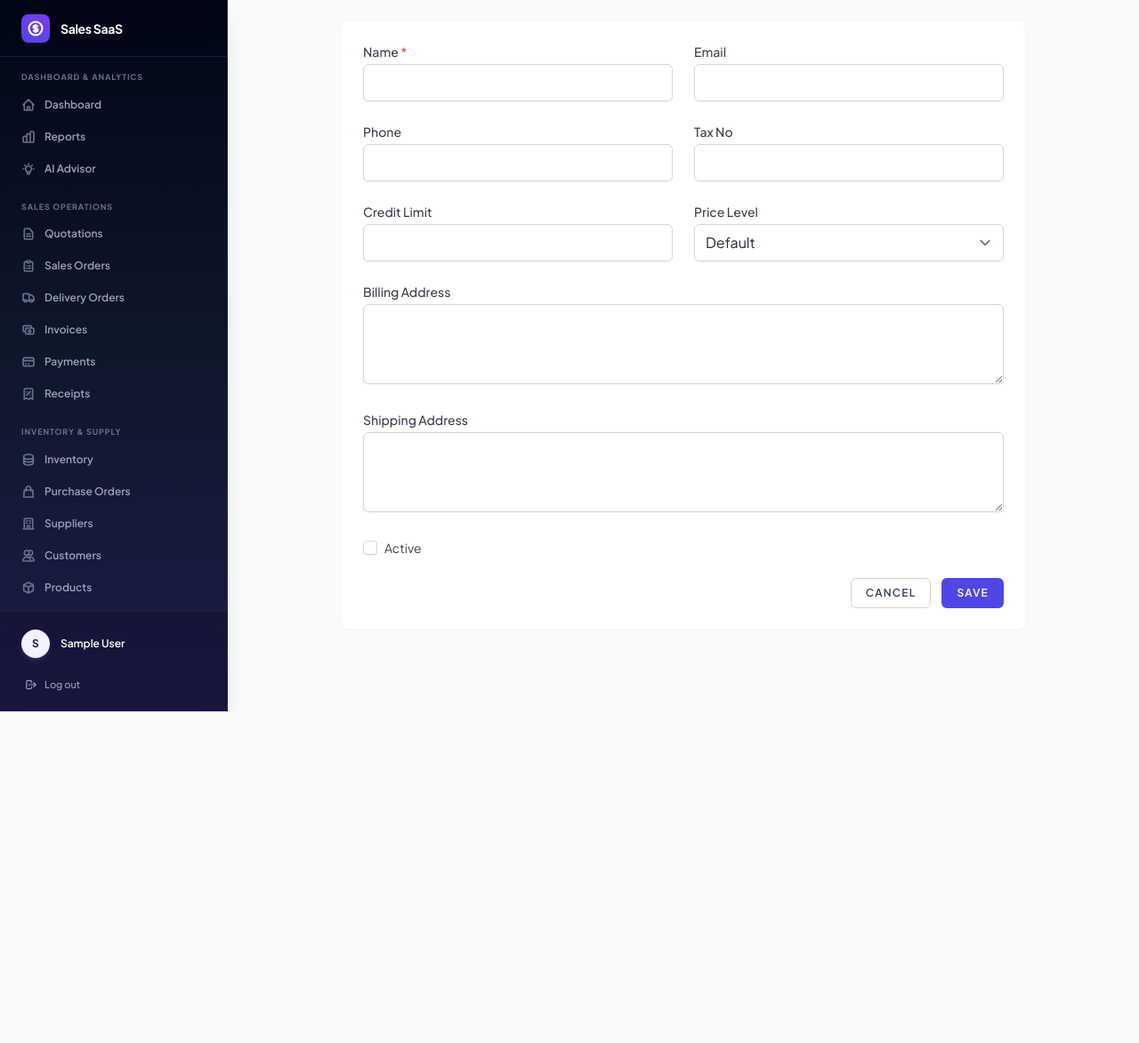
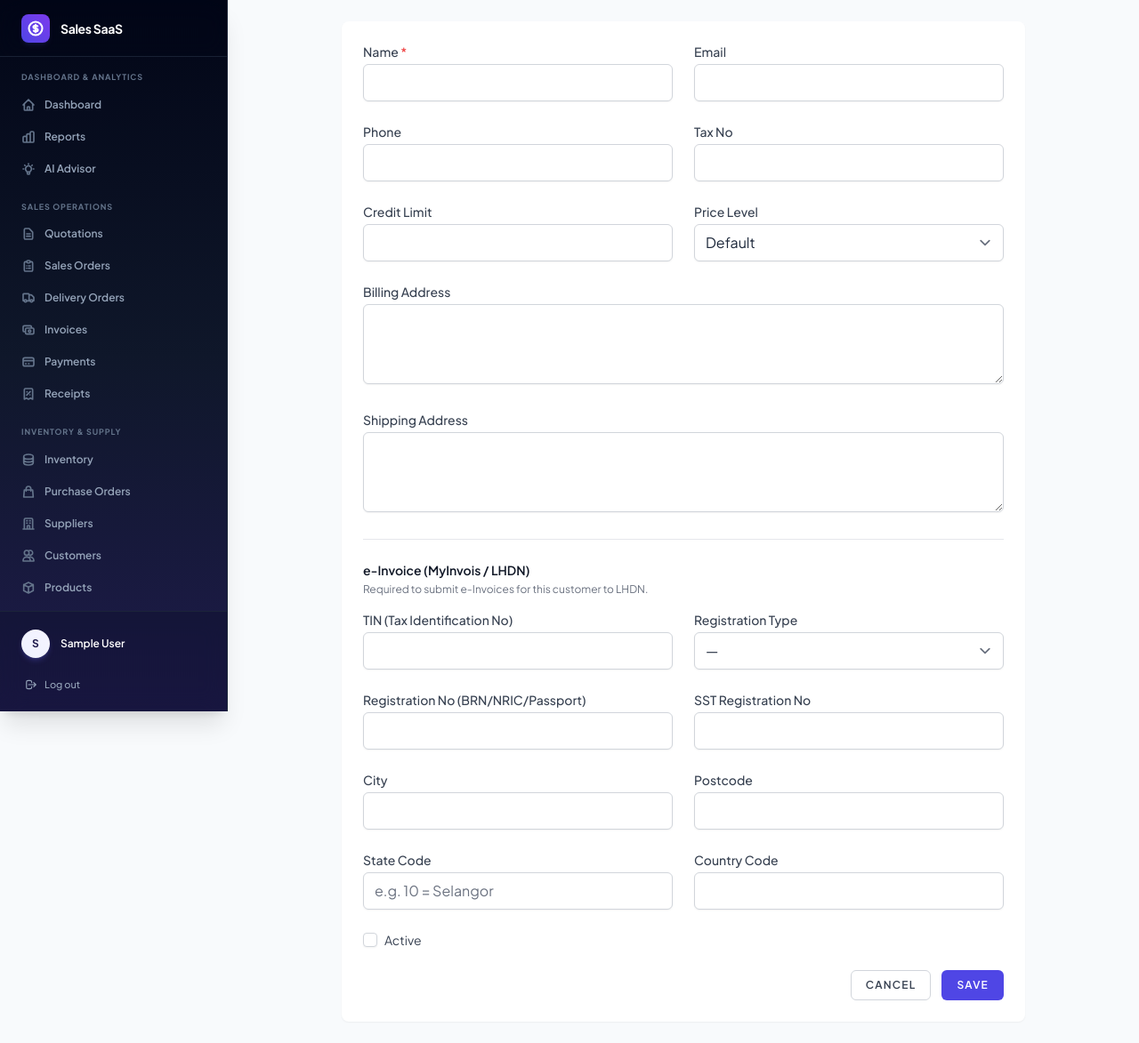
Before and after one commit to rajautara/sales-management-saa, a Laravel app: page /customers/1/edit in a window 1280 px wide. Shown: the whole page at 89% size. Before the commit the page ends 800 px from the top, so only its background shows below. Run offline with Laravel 12, Linux system fonts and the light colour scheme; the visitor is signed in with stand-in values (Sample User, id 1); data that the repository does not hold is empty; style sheets or scripts are compiled from the project's sources; some libraries are stand-ins or nearby versions.

Commit message:
Address PR review: buyer e-Invoice fields, resubmit, unique submission
- Customer form now exposes/saves the MyInvois buyer fields (TIN, registration
  type/no, SST, structured address) so e-Invoices can be submitted for
  UI-created customers (P1).
- Invoice screen shows a Resubmit button when a submission is INVALID, so users
  can retry after fixing validation errors (firstOrNew reuses the same row) (P2).
- Unique index on einvoice_submissions.invoice_id to keep submissions one-to-one
  per invoice and prevent duplicate rows from concurrent attempts (P2).
- Tests: customer-form field persistence, unique-constraint enforcement, and
  rejected-then-resubmit reusing the same row.

https://claude.ai/code/session_01TKUt9bus7EmJYVQrtdrVB3

```diff
--- a/app/Livewire/Customers/Form.php
+++ b/app/Livewire/Customers/Form.php
@@ -5,8 +5,8 @@ namespace App\Livewire\Customers;
 use App\Models\Customer;
 use App\Models\PriceLevel;
 use App\Support\TenantRule;
+use Livewire\Attributes\Layout;
 use Livewire\Component;
-use Livewire\Attributes\Layout;
 
 #[Layout('layouts.app')]
 class Form extends Component
@@ -14,16 +14,41 @@ class Form extends Component
     public ?int $customerId = null;
 
     public string $name = '';
+
     public string $email = '';
+
     public string $phone = '';
+
     public string $billingAddress = '';
+
     public string $shippingAddress = '';
+
     public string $taxNo = '';
+
     public string $creditLimit = '0';
+
     public ?int $priceLevelId = null;
+
     public bool $isActive = true;
 
-    public function mount(Customer $customer = null): void
+    // e-Invoice (MyInvois) fields
+    public string $tin = '';
+
+    public string $registrationType = '';
+
+    public string $registrationNo = '';
+
+    public string $sstRegistrationNo = '';
+
+    public string $addressCity = '';
+
+    public string $addressPostcode = '';
+
+    public string $addressStateCode = '';
+
+    public string $addressCountryCode = 'MYS';
+
+    public function mount(?Customer $customer = null): void
     {
         if ($customer) {
             $this->customerId = $customer->id;
@@ -36,6 +61,15 @@ class Form extends Component
             $this->creditLimit = (string) $customer->credit_limit;
             $this->priceLevelId = $customer->price_level_id;
             $this->isActive = $customer->is_active;
+
+            $this->tin = $customer->tin ?? '';
+            $this->registrationType = $customer->registration_type ?? '';
+            $this->registrationNo = $customer->registration_no ?? '';
+            $this->sstRegistrationNo = $customer->sst_registration_no ?? '';
+            $this->addressCity = $customer->address_city ?? '';
+            $this->addressPostcode = $customer->address_postcode ?? '';
+            $this->addressStateCode = $customer->address_state_code ?? '';
+            $this->addressCountryCode = $customer->address_country_code ?: 'MYS';
         }
     }
 
@@ -51,6 +85,14 @@ class Form extends Component
             'creditLimit' => ['nullable', 'numeric', 'min:0'],
             'priceLevelId' => ['nullable', TenantRule::exists('price_levels')],
             'isActive' => ['boolean'],
+            'tin' => ['nullable', 'string', 'max:255'],
+            'registrationType' => ['nullable', 'string', 'max:20'],
+            'registrationNo' => ['nullable', 'string', 'max:255'],
+            'sstRegistrationNo' => ['nullable', 'string', 'max:255'],
+            'addressCity' => ['nullable', 'string', 'max:255'],
+            'addressPostcode' => ['nullable', 'string', 'max:10'],
+            'addressStateCode' => ['nullable', 'string', 'max:2'],
+            'addressCountryCode' => ['nullable', 'string', 'max:3'],
         ];
     }
 
@@ -69,6 +111,14 @@ class Form extends Component
             'credit_limit' => $validated['creditLimit'] ?? 0,
             'price_level_id' => $priceLevelId,
             'is_active' => $validated['isActive'],
+            'tin' => $validated['tin'],
+            'registration_type' => $validated['registrationType'],
+            'registration_no' => $validated['registrationNo'],
+            'sst_registration_no' => $validated['sstRegistrationNo'],
+            'address_city' => $validated['addressCity'],
+            'address_postcode' => $validated['addressPostcode'],
+            'address_state_code' => $validated['addressStateCode'],
+            'address_country_code' => $validated['addressCountryCode'] ?: 'MYS',
         ];
 
         if ($this->customerId) {
--- a/resources/views/livewire/customers/form.blade.php
+++ b/resources/views/livewire/customers/form.blade.php
@@ -59,6 +59,66 @@
             @error('shippingAddress') <p class="mt-1 text-sm text-red-600">{{ $message }}</p> @enderror
         </div>
 
+        <div class="border-t border-gray-200 pt-6">
+            <h3 class="text-sm font-semibold text-gray-900 mb-1">e-Invoice (MyInvois / LHDN)</h3>
+            <p class="text-xs text-gray-500 mb-4">Required to submit e-Invoices for this customer to LHDN.</p>
+            <div class="grid grid-cols-1 md:grid-cols-2 gap-6">
+                <div>
+                    <label class="block font-medium text-sm text-gray-700">TIN (Tax Identification No)</label>
+                    <input type="text" wire:model="tin" class="border-gray-300 focus:border-indigo-500 focus:ring-indigo-500 rounded-md shadow-sm w-full mt-1">
+                    @error('tin') <p class="mt-1 text-sm text-red-600">{{ $message }}</p> @enderror
+                </div>
+
+                <div>
+                    <label class="block font-medium text-sm text-gray-700">Registration Type</label>
+                    <select wire:model="registrationType" class="border-gray-300 focus:border-indigo-500 focus:ring-indigo-500 rounded-md shadow-sm w-full mt-1">
+                        <option value="">—</option>
+                        <option value="BRN">BRN (Business Registration)</option>
+                        <option value="NRIC">NRIC</option>
+                        <option value="PASSPORT">Passport</option>
+                        <option value="ARMY">Army</option>
+                    </select>
+                    @error('registrationType') <p class="mt-1 text-sm text-red-600">{{ $message }}</p> @enderror
+                </div>
+
+                <div>
+                    <label class="block font-medium text-sm text-gray-700">Registration No (BRN/NRIC/Passport)</label>
+                    <input type="text" wire:model="registrationNo" class="border-gray-300 focus:border-indigo-500 focus:ring-indigo-500 rounded-md shadow-sm w-full mt-1">
+                    @error('registrationNo') <p class="mt-1 text-sm text-red-600">{{ $message }}</p> @enderror
+                </div>
+
+                <div>
+                    <label class="block font-medium text-sm text-gray-700">SST Registration No</label>
+                    <input type="text" wire:model="sstRegistrationNo" class="border-gray-300 focus:border-indigo-500 focus:ring-indigo-500 rounded-md shadow-sm w-full mt-1">
+                    @error('sstRegistrationNo') <p class="mt-1 text-sm text-red-600">{{ $message }}</p> @enderror
+                </div>
+
+                <div>
+                    <label class="block font-medium text-sm text-gray-700">City</label>
+                    <input type="text" wire:model="addressCity" class="border-gray-300 focus:border-indigo-500 focus:ring-indigo-500 rounded-md shadow-sm w-full mt-1">
+                    @error('addressCity') <p class="mt-1 text-sm text-red-600">{{ $message }}</p> @enderror
+                </div>
+
+                <div>
+                    <label class="block font-medium text-sm text-gray-700">Postcode</label>
+                    <input type="text" wire:model="addressPostcode" class="border-gray-300 focus:border-indigo-500 focus:ring-indigo-500 rounded-md shadow-sm w-full mt-1">
+                    @error('addressPostcode') <p class="mt-1 text-sm text-red-600">{{ $message }}</p> @enderror
+                </div>
+
+                <div>
+                    <label class="block font-medium text-sm text-gray-700">State Code</label>
+                    <input type="text" wire:model="addressStateCode" maxlength="2" placeholder="e.g. 10 = Selangor" class="border-gray-300 focus:border-indigo-500 focus:ring-indigo-500 rounded-md shadow-sm w-full mt-1">
+                    @error('addressStateCode') <p class="mt-1 text-sm text-red-600">{{ $message }}</p> @enderror
+                </div>
+
+                <div>
+                    <label class="block font-medium text-sm text-gray-700">Country Code</label>
+                    <input type="text" wire:model="addressCountryCode" maxlength="3" class="border-gray-300 focus:border-indigo-500 focus:ring-indigo-500 rounded-md shadow-sm w-full mt-1">
+                    @error('addressCountryCode') <p class="mt-1 text-sm text-red-600">{{ $message }}</p> @enderror
+                </div>
+            </div>
+        </div>
+
         <div class="flex items-center">
             <input id="isActive" type="checkbox" wire:model="isActive" class="rounded border-gray-300 text-indigo-600 shadow-sm focus:ring-indigo-500">
             <label for="isActive" class="ml-2 block text-sm text-gray-700">Active</label>
```
Also changed, not shown: resources/views/livewire/invoices/show.blade.php (+7 -0 lines), tests/Feature/EInvoiceTest.php (+76 -10 lines), database/migrations/2026_06_14_000001_add_unique_invoice_to_einvoice_submissions_table.php (added).
